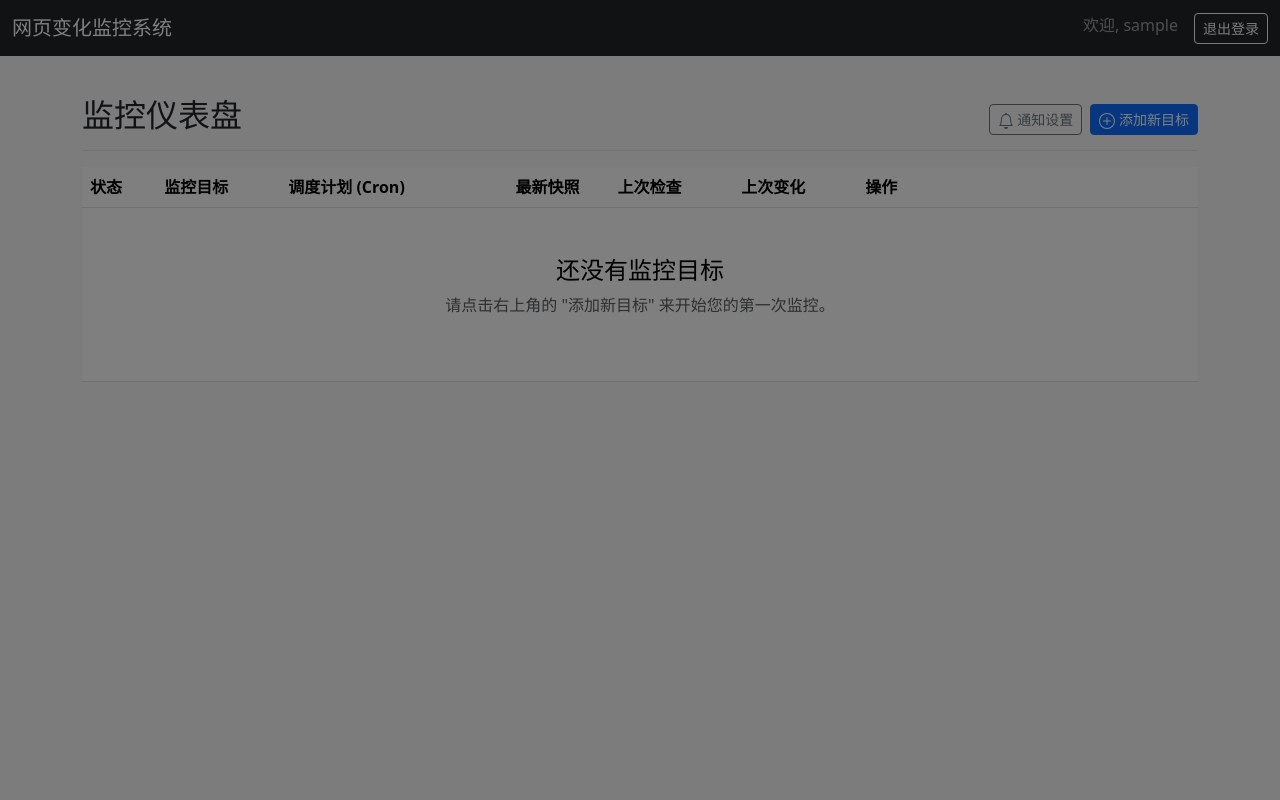
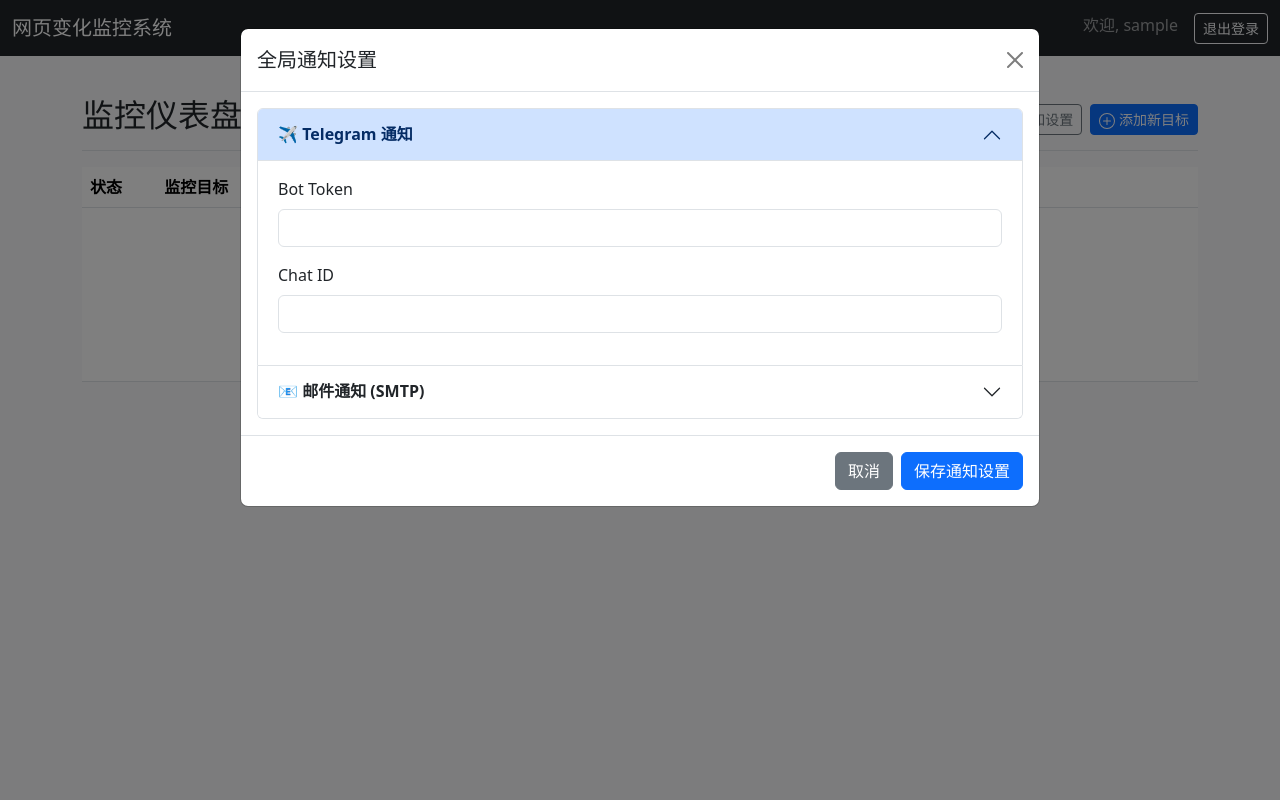
Before and after one commit to workerspages/webpage-color-changes, a Flask app: page / in a window 1280 px wide, after a click on "通知设置". Run offline with Flask 3, Linux system fonts and the light colour scheme; the visitor is signed in with stand-in values (Sample User, id 1); data that the repository does not hold is empty; parts of the project's set-up code (start-up, migrations or seed data) failed here and were passed over.

Commit message:
Update dashboard.html

```diff
--- a/templates/dashboard.html
+++ b/templates/dashboard.html
@@ -156,14 +156,71 @@
   </div>
 </div>
 
-<!-- 通知设置模态框 -->
+<!-- 【关键修正】通知设置的模态框 -->
 <div class="modal fade" id="notificationSettingsModal" tabindex="-1" aria-labelledby="notificationModalLabel" aria-hidden="true">
-    <!-- ... (内容不变) ... -->
+    <div class="modal-dialog modal-lg">
+        <div class="modal-content">
+            <form action="{{ url_for('save_notifications') }}" method="post">
+                <div class="modal-header">
+                    <h5 class="modal-title" id="notificationModalLabel">全局通知设置</h5>
+                    <button type="button" class="btn-close" data-bs-dismiss="modal" aria-label="Close"></button>
+                </div>
+                <div class="modal-body">
+                    <div class="accordion" id="notificationAccordion">
+                        <div class="accordion-item">
+                            <h2 class="accordion-header" id="headingTelegram">
+                                <button class="accordion-button" type="button" data-bs-toggle="collapse" data-bs-target="#collapseTelegram" aria-expanded="true" aria-controls="collapseTelegram"><strong>✈️ Telegram 通知</strong></button>
+                            </h2>
+                            <div id="collapseTelegram" class="accordion-collapse collapse show" aria-labelledby="headingTelegram" data-bs-parent="#notificationAccordion">
+                                <div class="accordion-body">
+                                    <div class="mb-3"><label for="telegram_bot_token" class="form-label">Bot Token</label><input type="text" class="form-control" id="telegram_bot_token" name="telegram_bot_token" value="{{ notifications.telegram_bot_token if notifications }}"></div>
+                                    <div class="mb-3"><label for="telegram_chat_id" class="form-label">Chat ID</label><input type="text" class="form-control" id="telegram_chat_id" name="telegram_chat_id" value="{{ notifications.telegram_chat_id if notifications }}"></div>
+                                </div>
+                            </div>
+                        </div>
+                        <div class="accordion-item">
+                            <h2 class="accordion-header" id="headingSmtp">
+                                <button class="accordion-button collapsed" type="button" data-bs-toggle="collapse" data-bs-target="#collapseSmtp" aria-expanded="false" aria-controls="collapseSmtp"><strong>📧 邮件通知 (SMTP)</strong></button>
+                            </h2>
+                            <div id="collapseSmtp" class="accordion-collapse collapse" aria-labelledby="headingSmtp" data-bs-parent="#notificationAccordion">
+                                <div class="accordion-body">
+                                    <div class="row">
+                                        <div class="col-md-8 mb-3"><label for="smtp_host" class="form-label">SMTP 主机</label><input type="text" class="form-control" id="smtp_host" name="smtp_host" value="{{ notifications.smtp_host if notifications }}"></div>
+                                        <div class="col-md-4 mb-3"><label for="smtp_port" class="form-label">端口</label><input type="number" class="form-control" id="smtp_port" name="smtp_port" value="{{ notifications.smtp_port if notifications }}"></div>
+                                    </div>
+                                    <div class="mb-3"><label for="smtp_user" class="form-label">用户名</label><input type="text" class="form-control" id="smtp_user" name="smtp_user" value="{{ notifications.smtp_user if notifications }}"></div>
+                                    <div class="mb-3"><label for="smtp_password" class="form-label">密码或授权码</label><input type="password" class="form-control" id="smtp_password" name="smtp_password" value=""><div class="form-text">为安全起见，此处不显示已保存的密码。如需修改，请直接输入新密码。</div></div>
+                                    <div class="row">
+                                        <div class="col-md-6 mb-3"><label for="smtp_from" class="form-label">发件人地址</label><input type="email" class="form-control" id="smtp_from" name="smtp_from" value="{{ notifications.smtp_from if notifications }}"><div class="form-text">可留空，默认为用户名。</div></div>
+                                        <div class="col-md-6 mb-3"><label for="to_email" class="form-label">收件人地址</label><input type="email" class="form-control" id="to_email" name="to_email" value="{{ notifications.to_email if notifications }}"></div>
+                                    </div>
+                                </div>
+                            </div>
+                        </div>
+                    </div>
+                </div>
+                <div class="modal-footer">
+                    <button type="button" class="btn btn-secondary" data-bs-dismiss="modal">取消</button>
+                    <button type="submit" class="btn btn-primary">保存通知设置</button>
+                </div>
+            </form>
+        </div>
+    </div>
 </div>
 
 <!-- 图片预览模态框 -->
 <div class="modal fade" id="imagePreviewModal" tabindex="-1" aria-labelledby="imagePreviewModalLabel" aria-hidden="true">
-  <!-- ... (内容不变) ... -->
+  <div class="modal-dialog modal-xl modal-dialog-centered">
+    <div class="modal-content">
+      <div class="modal-header">
+        <h5 class="modal-title" id="imagePreviewModalLabel">快照预览</h5>
+        <button type="button" class="btn-close" data-bs-dismiss="modal" aria-label="Close"></button>
+      </div>
+      <div class="modal-body text-center">
+        <img src="" id="modalImagePreview" class="img-fluid" alt="完整快照">
+      </div>
+    </div>
+  </div>
 </div>
 {% endblock %}
 
```
